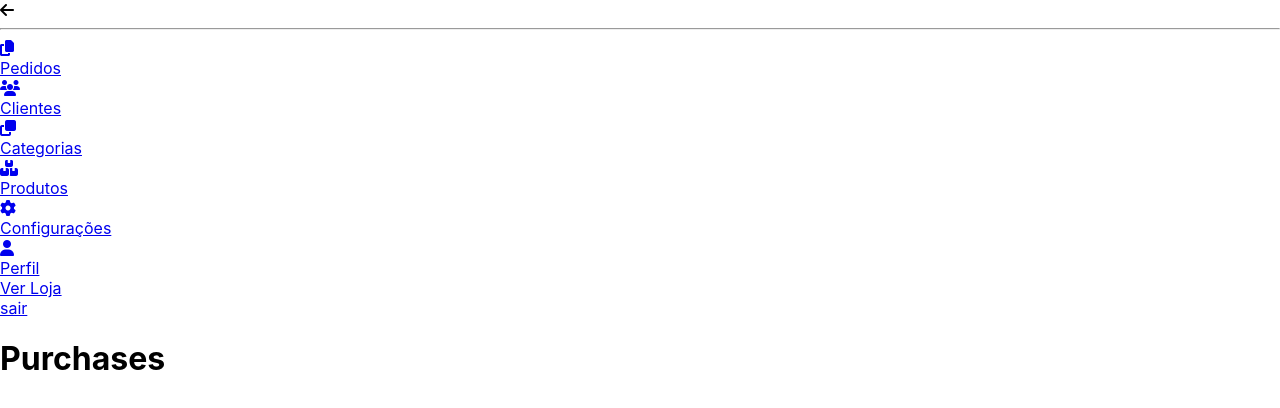
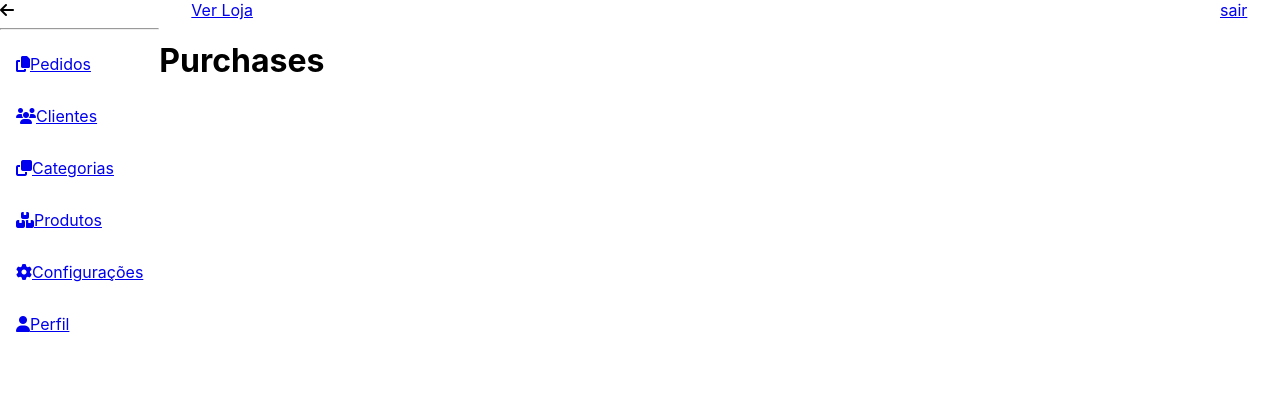
Before and after one commit to vhfuly/ecommerce-dashboard, a React (Create React App) app: page /#/ in a window 1280 px wide. Shown: the top 408 px of the page. Built offline with nearby package versions, Linux system fonts and the light colour scheme.

Commit message:
feat: add css initial on base

```diff
--- a/src/containers/Base/ItemsList.tsx
+++ b/src/containers/Base/ItemsList.tsx
@@ -16,7 +16,7 @@ const items = [
 ]
 
 const ItemsList: React.FC<Props> = props => (
-  <div>
+  <div className='container-items-list'>
     {
       items.map((item, index) => (
 
--- a/src/containers/Base/Menu.tsx
+++ b/src/containers/Base/Menu.tsx
@@ -16,8 +16,8 @@ const Menu: React.FC<Props> = (props) => (
   <div className='container-menu'>
     <div className='item-top'>
       <i className='fas fa-arrow-left' />
+      <hr/>
     </div>
-    <hr/>
     <ItemsList open={open} history={props.history} />
   </div>
 )
--- a/src/containers/Base/TopBar.tsx
+++ b/src/containers/Base/TopBar.tsx
@@ -2,7 +2,7 @@ import React from 'react';
 import { Link } from 'react-router-dom';
 
 const TopBar: React.FC = () => (
-  <div className='containerTopBar'>
+  <div className='container-top-bar'>
     <div className='viewStore'>
       <a href='/'>Ver Loja</a>
     </div>
--- a/src/containers/Base/index.tsx
+++ b/src/containers/Base/index.tsx
@@ -3,13 +3,15 @@ import React from 'react';
 import TopBar from './TopBar'
 import Menu from './Menu';
 
+import '../../styles/containers/base.css'
+
 const Base= (props: any) =>  (
-  <div className='containerBase'>
+  <div className='container-base'>
     <div className='menu'>
       <Menu history= {props.history}/>
     </div>
     <div>
-      <div>
+      <div className='top-bar'>
         <TopBar />
       </div>
       <div>
--- /dev/null
+++ b/src/styles/containers/base.css
@@ -0,0 +1,28 @@
+.container-base {
+  display: flex;
+}
+
+.container-top-bar{
+  display: flex;
+  flex-direction: row;
+  width: 85vw;
+  justify-content: space-between;
+}
+
+.container-top-bar .viewStore{
+  margin-left: 2rem;
+}
+
+.container-top-bar .logout{
+  margin-left: 2rem;
+}
+
+.container-menu {
+  display: flex;
+  flex-direction: column;
+}
+
+.container-items-list .item-menu{
+  display: flex;
+  padding: 1rem;
+}
```
